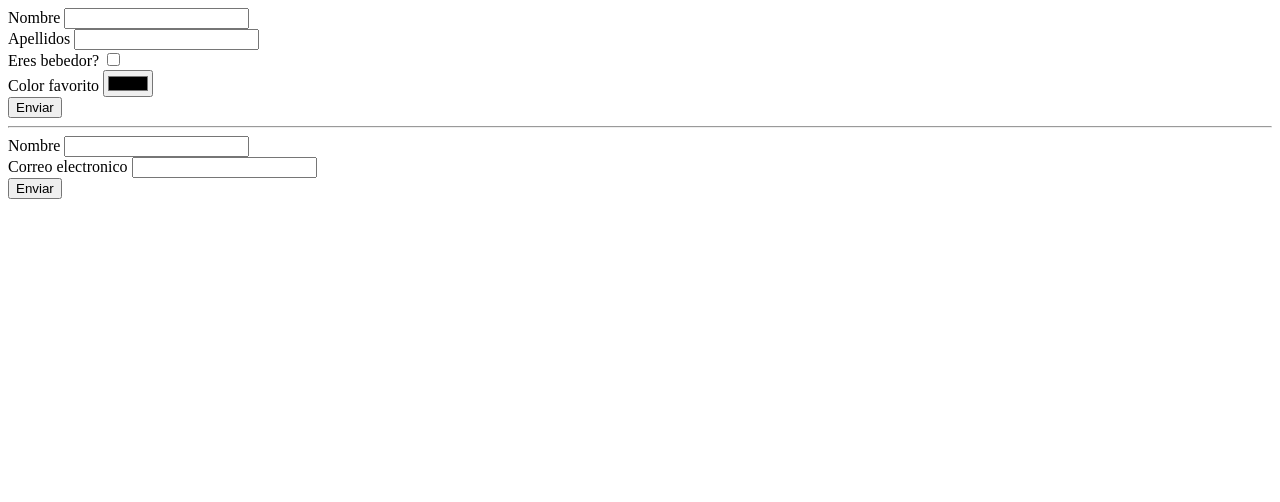
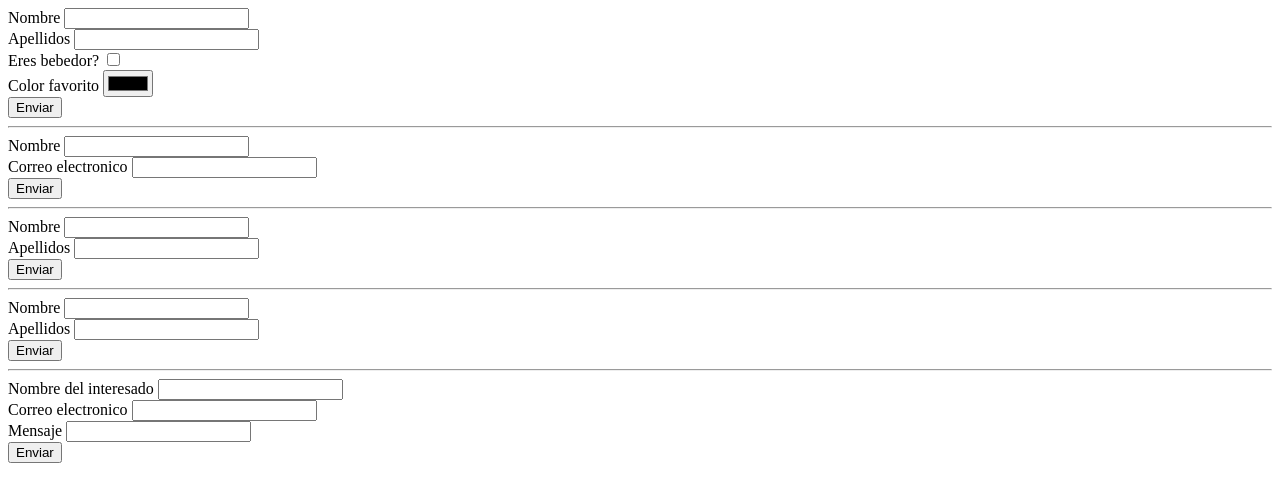
Before and after one commit to MijailDesigns/design_patterns, a plain HTML site: page builder/js/forms.html in a window 1280 px wide. Drawn offline with Linux system fonts and the light colour scheme.

Commit message:
builder with director

```diff
--- a/builder/js/forms.html
+++ b/builder/js/forms.html
@@ -13,6 +13,18 @@
     <div id="form2">
 
     </div>
+    <hr>
+    <div id="form3">
+
+    </div>
+    <hr>
+    <div id="form4">
+
+    </div>
+    <hr>
+    <div id="form5">
+
+    </div>
 
     <script src="forms.js"></script>
 </body>
--- a/builder/js/forms.js
+++ b/builder/js/forms.js
@@ -89,6 +89,31 @@ class FormBuilder{
     }
 }
 
+class FormDirector{
+
+    constructor(formBuilder){
+        this.setBuilder(formBuilder);
+    }
+
+    setBuilder(formBuilder){
+        this.formBuilder = formBuilder;
+    }
+
+    createPeopleForm(){
+        this.formBuilder.reset();
+        this.formBuilder.setText("firstName", "Nombre")
+            .setText("lastName", "Apellidos");
+    }
+
+    createContactForm(){
+        this.formBuilder.reset();
+        this.formBuilder.setText("firstName", "Nombre del interesado")
+                        .setEmail("email", "Correo electronico")
+                        .setText("message", "Mensaje");
+    }
+
+}
+
 const frmBuilder = new FormBuilder();
 const formPeople = frmBuilder.setAction('add.php')
                             .setText("firstName", "Nombre")
@@ -97,10 +122,21 @@ const formPeople = frmBuilder.setAction('add.php')
                             .setColor("favoriteColor", "Color favorito")
                             .build();
 
+form1.innerHTML = formPeople.getContent()
+
 const formMail = frmBuilder.setAction("send.php")
     .setText("name", "Nombre")
     .setEmail("email", "Correo electronico")
     .build()
 
-form1.innerHTML = formPeople.getContent()
 form2.innerHTML = formMail.getContent()
+
+const director = new FormDirector(frmBuilder)
+director.createPeopleForm()
+form3.innerHTML = frmBuilder.build().getContent()
+
+director.createPeopleForm()
+form4.innerHTML = frmBuilder.build().getContent()
+
+director.createContactForm()
+form5.innerHTML = frmBuilder.build().getContent()
```
